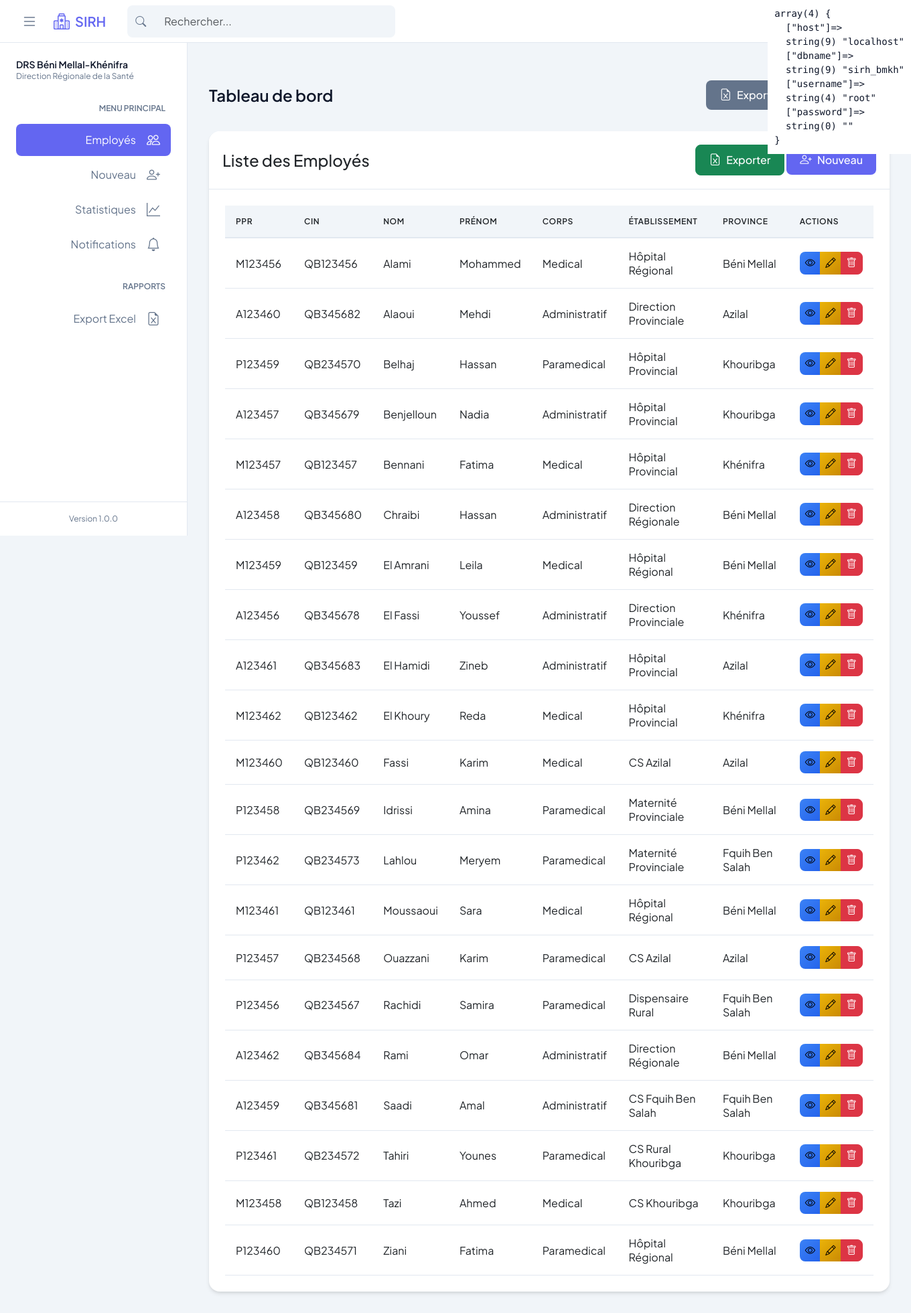
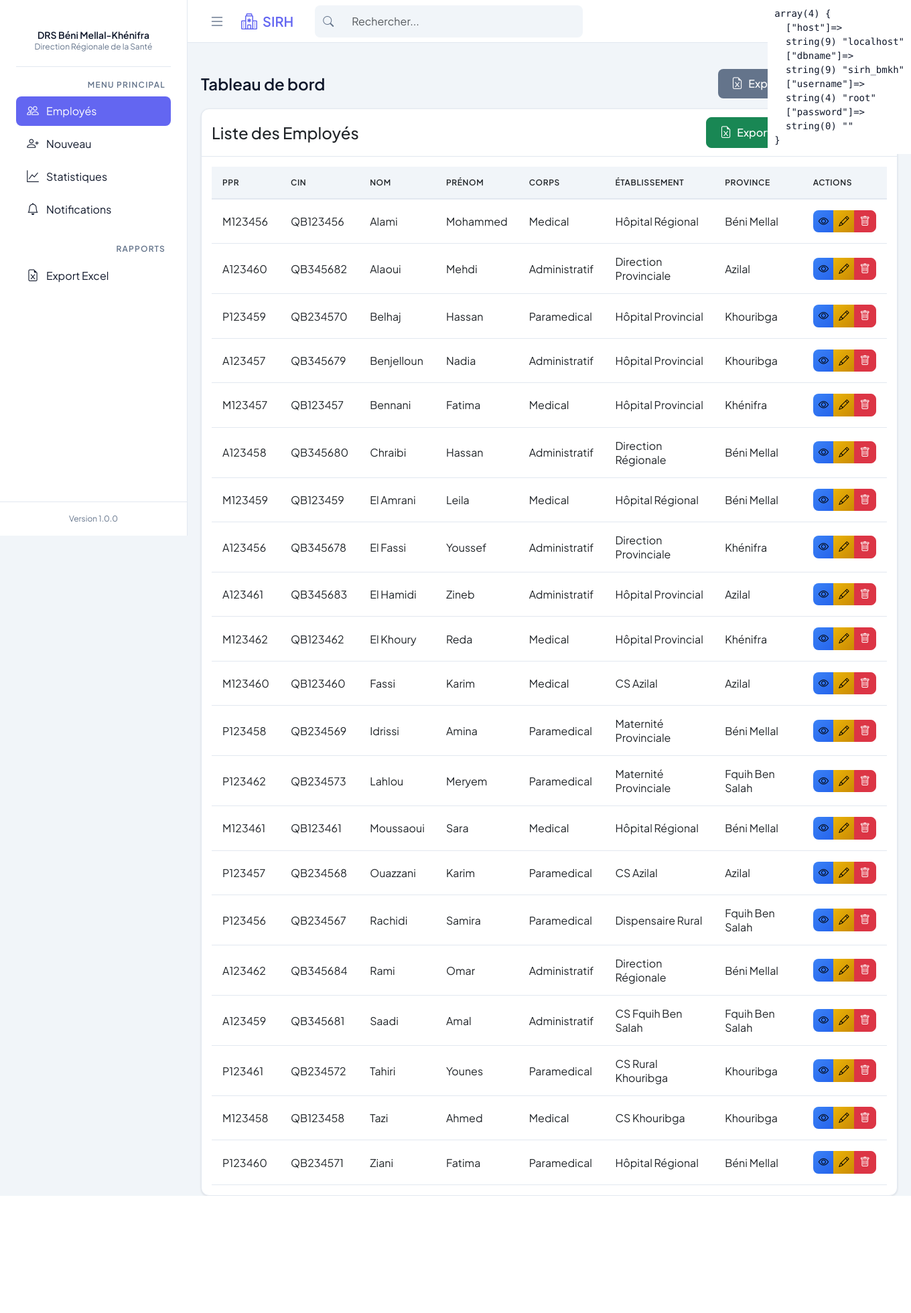
Before and after one commit to amxsupport/SIRH_BMKH, a PHP site: page /page_output.html in a window 1360 px wide. Shown: the whole page at 67% size. After the commit the page ends 1786 px from the top, so only its background shows below. Run offline with PHP 8.4, Linux system fonts and the light colour scheme.

Commit message:
restore the changes

```diff
--- a/assets/css/style.css
+++ b/assets/css/style.css
@@ -27,7 +27,17 @@
     /* Measurements */
     --navbar-height: 64px;
     --sidebar-width: 280px;
-    --content-padding: 2rem;
+    --content-padding: 1.25rem;
+
+    /* Global Styles */
+    --primary-color: #0d6efd;
+    --secondary-color: #6c757d;
+    --success-color: #198754;
+    --danger-color: #dc3545;
+    --warning-color: #ffc107;
+    --info-color: #0dcaf0;
+    --header-height: 60px;
+    --transition-speed: 0.3s;
 }
 
 /* Dark Theme Colors */
@@ -40,6 +50,21 @@
     --text-secondary: #cbd5e1;
     --text-muted: #94a3b8;
     --border-color: #334155;
+
+    --bg-primary: #1e293b;
+    --bg-secondary: #0f172a;
+    --text-primary: #f8fafc;
+    --text-secondary: #cbd5e1;
+    --border-color: #334155;
+}
+
+/* Light Theme Variables */
+[data-theme="light"] {
+    --bg-primary: #ffffff;
+    --bg-secondary: #f8fafc;
+    --text-primary: #0f172a;
+    --text-secondary: #64748b;
+    --border-color: #e2e8f0;
 }
 
 /* Base Styles */
@@ -59,28 +84,45 @@ body {
     color: var(--text-primary);
     font-family: 'Plus Jakarta Sans', sans-serif;
     -webkit-font-smoothing: antialiased;
+
+    line-height: 1.5;
+    margin: 0;
+    min-height: 100vh;
+    transition: background-color var(--transition-speed);
+}
+
+/* Loading Indicator */
+.loading {
+    backdrop-filter: blur(5px);
+}
+
+.loading .spinner-border {
+    width: 3rem;
+    height: 3rem;
 }
 
 /* Layout */
 .app-container {
     display: flex;
     min-height: 100vh;
-    padding-top: var(--navbar-height);
 }
+
 
 /* Top Navigation */
 .top-nav {
     position: fixed;
     top: 0;
-    left: 0;
+    left: var(--sidebar-width);
     right: 0;
     height: var(--navbar-height);
     background: var(--navbar-bg);
     border-bottom: 1px solid var(--border-color);
     display: flex;
     align-items: center;
+    justify-content: space-between;
     padding: 0 1.5rem;
     z-index: 1030;
+    transition: left var(--transition-speed);
 }
 
 .nav-brand {
@@ -198,20 +240,23 @@ body {
     flex-direction: column;
     position: fixed;
     left: 0;
-    top: var(--navbar-height);
-    bottom: 0;
+    top: 0;
+    height: 100vh;
     z-index: 1020;
-    transition: transform 0.3s ease-in-out;
+    overflow-y: auto;
+    transition: transform var(--transition-speed);
 }
 
 .sidebar-content {
     flex: 1;
-    overflow-y: auto;
     padding: 1.5rem;
 }
 
 .organization-info {
-    margin-bottom: 2rem;
+    text-align: center;
+    padding: 20px 0;
+    border-bottom: 1px solid var(--border-color);
+    margin-bottom: 20px;
 }
 
 .org-name {
@@ -228,15 +273,16 @@ body {
 }
 
 .menu-section {
-    margin-bottom: 2rem;
+    margin-bottom: 30px;
 }
 
 .menu-title {
     font-size: 0.75rem;
     font-weight: 600;
     text-transform: uppercase;
+    letter-spacing: 0.1em;
     color: var(--text-secondary);
-    margin-bottom: 1rem;
+    margin-bottom: 10px;
     padding: 0 0.5rem;
     text-align: right;
 }
@@ -255,26 +301,24 @@ body {
 .menu-items a {
     display: flex;
     align-items: center;
-    justify-content: flex-end;
-    padding: 0.75rem 1rem;
-    color: var(--text-secondary);
+    padding: 10px 15px;
+    color: var(--text-primary);
     text-decoration: none;
-    border-radius: 0.5rem;
+    border-radius: 8px;
     transition: all 0.2s;
     position: relative;
+    margin-bottom: 5px;
 }
 
 .menu-items a i {
-    font-size: 1.25rem;
-    margin-left: 1rem;
-    margin-right: 0;
+    font-size: 1.1rem;
+    margin-right: 10px;
     width: 1.25rem;
     text-align: center;
-    order: 2;
 }
 
 .menu-items a:hover {
-    background: var(--body-bg);
+    background-color: rgba(var(--primary-color-rgb), 0.1);
     color: var(--primary);
 }
 
@@ -311,14 +355,16 @@ body {
 .app-main {
     flex: 1;
     margin-left: var(--sidebar-width);
-    padding: var(--content-padding);
+    padding: calc(var(--content-padding) * 0.75) var(--content-padding) 0;
+    margin-top: var(--navbar-height);
+    transition: margin var(--transition-speed);
 }
 
 .page-header {
-    margin-bottom: 2rem;
     display: flex;
     justify-content: space-between;
     align-items: center;
+    margin-bottom: 15px;
 }
 
 .page-title h1 {
@@ -336,30 +382,26 @@ body {
     color: var(--primary);
 }
 
-.page-actions {
-    display: flex;
-    gap: 0.5rem;
-}
-
 /* Cards */
 .card {
-    background: var(--card-bg);
-    border: none;
-    border-radius: 1rem;
+    background-color: var(--bg-primary);
+    border: 1px solid var(--border-color);
+    border-radius: 12px;
     overflow: hidden;
-    box-shadow: 0 4px 6px -1px rgba(0, 0, 0, 0.1), 0 2px 4px -1px rgba(0, 0, 0, 0.06);
-    transition: transform 0.2s ease, box-shadow 0.2s ease;
+    box-shadow: 0 1px 3px rgba(0, 0, 0, 0.1);
+    transition: transform 0.2s ease, box-shadow 0.3s;
+    margin-top: 0;
 }
 
 .card:hover {
     transform: translateY(-2px);
-    box-shadow: 0 10px 15px -3px rgba(0, 0, 0, 0.1), 0 4px 6px -2px rgba(0, 0, 0, 0.05);
+    box-shadow: 0 4px 6px rgba(0, 0, 0, 0.1);
 }
 
 .card-header {
-    padding: 1.25rem;
+    padding: 12px 15px;
     border-bottom: 1px solid var(--border-color);
-    background: var(--card-bg);
+    background-color: transparent;
     font-weight: 600;
 }
 
@@ -380,7 +422,7 @@ body {
 }
 
 .card-body {
-    padding: 1.5rem;
+    padding: 15px;
 }
 
 /* Dashboard Cards */
--- a/assets/js/main.js
+++ b/assets/js/main.js
@@ -1,6 +1,17 @@
 // Modern SIRH Application JavaScript
 
 document.addEventListener('DOMContentLoaded', function() {
+    // Loading Indicator Management
+    const loadingIndicator = document.querySelector('.loading');
+
+    function showLoading() {
+        loadingIndicator.classList.add('active');
+    }
+
+    function hideLoading() {
+        loadingIndicator.classList.remove('active');
+    }
+
     // Theme Management
     const themeToggle = document.querySelector('.theme-toggle');
     if (themeToggle) {
@@ -17,25 +28,114 @@ document.addEventListener('DOMContentLoaded', function() {
         });
     }
 
-    // Mobile Navigation Toggle
+    // Mobile Navigation Toggle with improved touch handling
     const navToggle = document.querySelector('.nav-toggle');
     const sidebar = document.querySelector('.app-sidebar');
     if (navToggle && sidebar) {
-        navToggle.addEventListener('click', () => {
+        navToggle.addEventListener('click', (e) => {
+            e.stopPropagation();
             sidebar.classList.toggle('show');
             document.body.classList.toggle('sidebar-open');
         });
 
         // Close sidebar when clicking outside
         document.addEventListener('click', (e) => {
-            if (window.innerWidth < 992) {
-                if (!sidebar.contains(e.target) && !navToggle.contains(e.target)) {
-                    sidebar.classList.remove('show');
-                    document.body.classList.remove('sidebar-open');
-                }
+            if (window.innerWidth < 992 &&
+                sidebar.classList.contains('show') &&
+                !sidebar.contains(e.target) &&
+                !navToggle.contains(e.target)) {
+                sidebar.classList.remove('show');
+                document.body.classList.remove('sidebar-open');
             }
         });
+
+        // Handle touch events for better mobile experience
+        let touchStartX = 0;
+        document.addEventListener('touchstart', (e) => {
+            touchStartX = e.touches[0].clientX;
+        }, false);
+
+        document.addEventListener('touchmove', (e) => {
+            if (!touchStartX) return;
+
+            const touchEndX = e.touches[0].clientX;
+            const diff = touchStartX - touchEndX;
+
+            // Swipe left to close sidebar
+            if (diff > 50 && sidebar.classList.contains('show')) {
+                sidebar.classList.remove('show');
+                document.body.classList.remove('sidebar-open');
+            }
+            // Swipe right to open sidebar
+            else if (diff < -50 && !sidebar.classList.contains('show')) {
+                sidebar.classList.add('show');
+                document.body.classList.add('sidebar-open');
+            }
+        }, false);
+
+        document.addEventListener('touchend', () => {
+            touchStartX = 0;
+        }, false);
     }
+
+    // AJAX Form Submissions
+    document.querySelectorAll('form[data-ajax="true"]').forEach(form => {
+        form.addEventListener('submit', async (e) => {
+            e.preventDefault();
+            showLoading();
+
+            try {
+                const formData = new FormData(form);
+                const response = await fetch(form.action, {
+                    method: form.method,
+                    body: formData
+                });
+
+                if (!response.ok) throw new Error('Network response was not ok');
+
+                const result = await response.json();
+                if (result.success) {
+                    if (result.redirect) {
+                        window.location.href = result.redirect;
+                    } else {
+                        // Show success message
+                        showAlert('success', result.message);
+                    }
+                } else {
+                    showAlert('danger', result.message || 'Une erreur est survenue');
+                }
+            } catch (error) {
+                console.error('Error:', error);
+                showAlert('danger', 'Une erreur est survenue lors de la soumission du formulaire');
+            } finally {
+                hideLoading();
+            }
+        });
+    });
+
+    // Alert Management
+    function showAlert(type, message) {
+        const alertHTML = `
+            <div class="alert alert-${type} alert-dismissible fade show" role="alert">
+                <div class="alert-content">
+                    <i class="bi bi-${type === 'success' ? 'check-circle' : 'exclamation-triangle'}"></i>
+                    <span>${message}</span>
+                </div>
+                <button type="button" class="btn-close" data-bs-dismiss="alert"></button>
+            </div>
+        `;
+        const alertContainer = document.createElement('div');
+        alertContainer.innerHTML = alertHTML;
+        document.querySelector('.page-content').insertAdjacentElement('afterbegin', alertContainer.firstChild);
+    }
+
+    // Auto-dismiss alerts after 5 seconds
+    document.querySelectorAll('.alert').forEach(alert => {
+        setTimeout(() => {
+            const closeButton = alert.querySelector('.btn-close');
+            if (closeButton) closeButton.click();
+        }, 5000);
+    });
 
     // Fullscreen Toggle
     const fullscreenBtn = document.querySelector('.btn-fullscreen');
@@ -275,20 +375,6 @@ function generateChartOptions(config) {
     };
 }
 
-// Loading Indicators
-function showLoading() {
-    const loading = document.createElement('div');
-    loading.className = 'loading';
-    document.body.appendChild(loading);
-}
-
-function hideLoading() {
-    const loading = document.querySelector('.loading');
-    if (loading) {
-        loading.remove();
-    }
-}
-
 // Excel Export
 function exportToExcel() {
     showLoading();
--- a/views/leaves/index.php
+++ b/views/leaves/index.php
@@ -1,12 +1,6 @@
 <?php require_once 'views/layout.php'; ?>
 <!-- Main Content -->
 <main class="app-main">
-    <div class="page-header">
-        <div class="page-title">
-            <h1>Liste des Congés</h1>
-        </div>
-    </div>
-
     <div class="page-content">
         <div class="card mb-4">
             <div class="card-header d-flex justify-content-between align-items-center">
```
Also changed, not shown: other parts of assets/css/style.css (+74 -6 lines), views/layout.php (+45 -1 lines).
